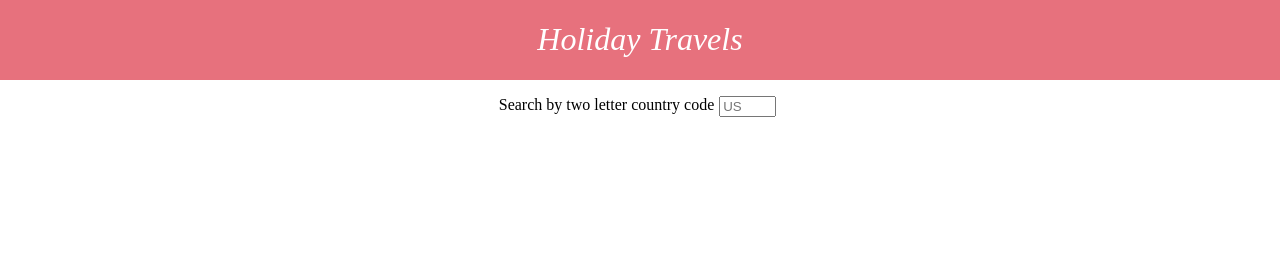
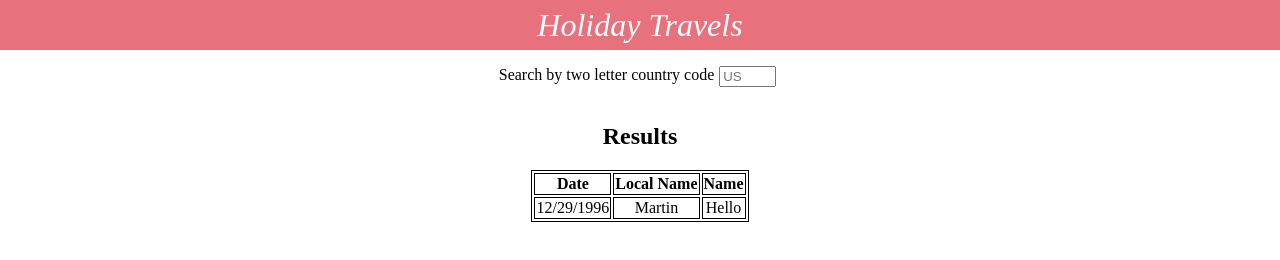
Before and after one commit to derrenpamintuan/Holiday_Travels, a website: page index.html in a window 1280 px wide. Drawn offline with Linux system fonts and the light colour scheme.

Commit message:
Create a table to the HTML #1

```diff
--- a/css/layout.css
+++ b/css/layout.css
@@ -1,7 +1,12 @@
+body {
+  min-width: 300px;
+}
+
 header {
   display: flex;
   justify-content: center;
   background-color: rgba(231, 113, 125, 1);
+  height: 50px;
 }
 
 main {
@@ -11,4 +16,5 @@ main {
 
 .row {
   display: flex;
+  justify-content: center;
 }
--- a/css/styles.css
+++ b/css/styles.css
@@ -2,8 +2,28 @@ h1 {
   color: white;
   font-weight: lighter;
   font-style: italic;
+  margin: auto;
 }
 
 #search {
   margin: 16px 5px;
 }
+
+.results {
+  display: block;
+}
+
+.column-full {
+  flex-basis: 100%;
+  text-align: center;
+}
+
+table {
+  text-align: center;
+}
+
+table,
+th,
+td {
+  border: 1px solid black;
+}
--- a/index.html
+++ b/index.html
@@ -21,6 +21,31 @@
           <input type="search" id="search" maxlength="2" size="4" autocomplete="off" placeholder="US">
         </form>
       </div>
+      <div class="results">
+        <div class="row">
+          <div class="column-full">
+            <h2>Results</h2>
+          </div>
+        </div>
+        <div class="row">
+          <table>
+            <thead>
+              <tr>
+                <th>Date</th>
+                <th>Local Name</th>
+                <th>Name</th>
+              </tr>
+            </thead>
+            <tbody>
+              <tr>
+                <td>12/29/1996</td>
+                <td>Martin </td>
+                <td>Hello </td>
+              </tr>
+            </tbody>
+          </table>
+        </div>
+      </div>
     </div>
   </main>
   <script src="js/data.js"></script>
```
